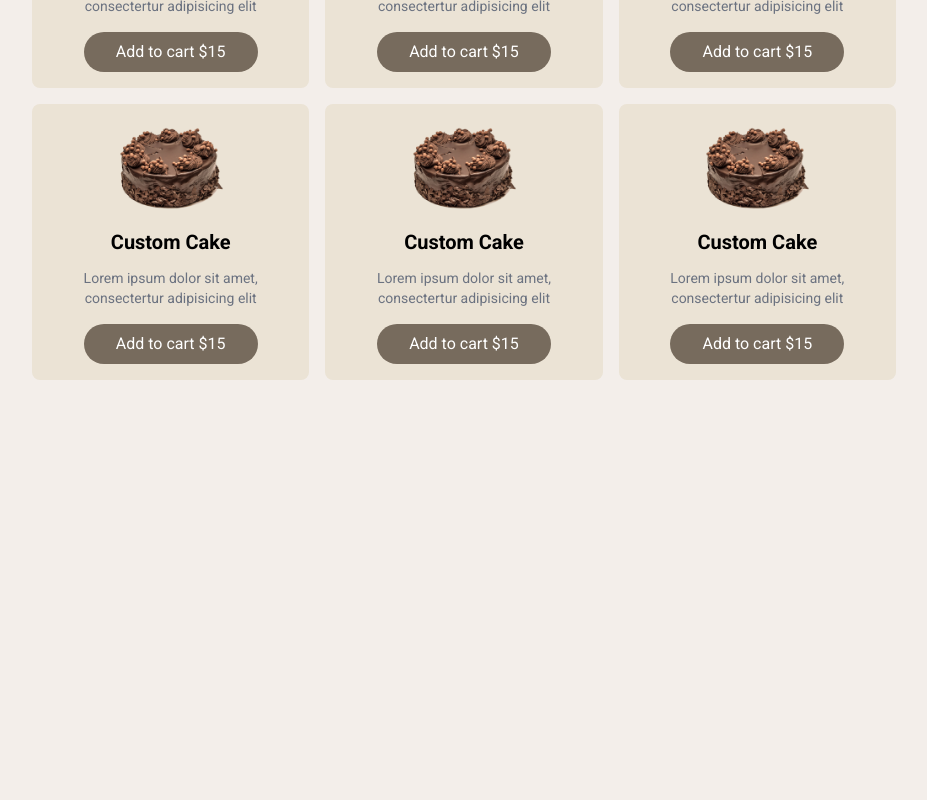
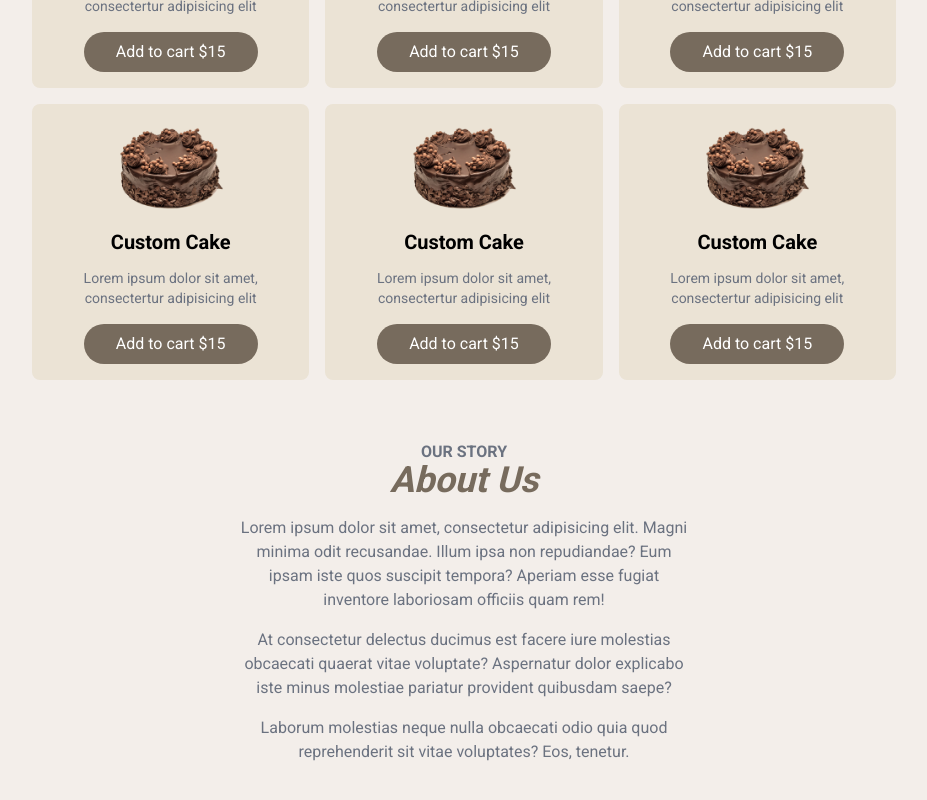
Before and after one commit to jawadshahid07/A-Fresh-Tart, a Next.js app: page / in a window 1280 px wide. Shown: the part 656-1456 px from the top of the page, without its empty margins (176-1103 px from the left). Before the commit the page ends 1052 px from the top, so only its background shows below. Built offline with nearby package versions, Linux system fonts and the light colour scheme.

Commit message:
added about us to home page

```diff
--- a/src/app/page.js
+++ b/src/app/page.js
@@ -1,6 +1,7 @@
 import Header from "./components/layout/Header";
 import Hero from "./components/layout/Hero";
-import HomeMenu from "./components/layout/HomeMenu"
+import HomeMenu from "./components/layout/HomeMenu";
+import SectionHeaders from "./components/layout/SectionHeaders";
 
 export default function Home() {
   return (
@@ -8,6 +9,22 @@
       <Header />
       <Hero />
       <HomeMenu />
+      <section className="text-center my-16">
+        <SectionHeaders
+          subHeader ={'Our Story'}
+          mainHeader={'About Us'}
+          />
+
+      <div className="text-gray-500 max-w-md mx-auto mt-4 flex flex-col gap-4">
+          <p>
+            Lorem ipsum dolor sit amet, consectetur adipisicing elit. Magni minima odit recusandae. Illum ipsa non repudiandae? Eum ipsam iste quos suscipit tempora? Aperiam esse fugiat inventore laboriosam officiis quam rem!
+          </p>
+          <p>At consectetur delectus ducimus est facere iure molestias obcaecati quaerat vitae voluptate? Aspernatur dolor explicabo iste minus molestiae pariatur provident quibusdam saepe?</p>
+          <p>Laborum molestias neque nulla obcaecati odio quia quod reprehenderit sit vitae voluptates? Eos, tenetur.</p>
+        </div>
+
+
+      </section>
     </>
   )
 }
```
